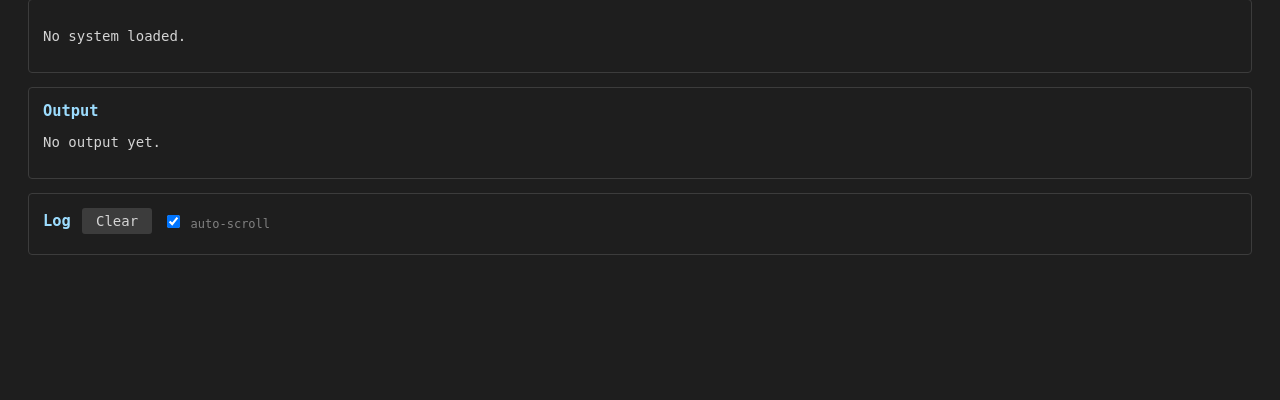
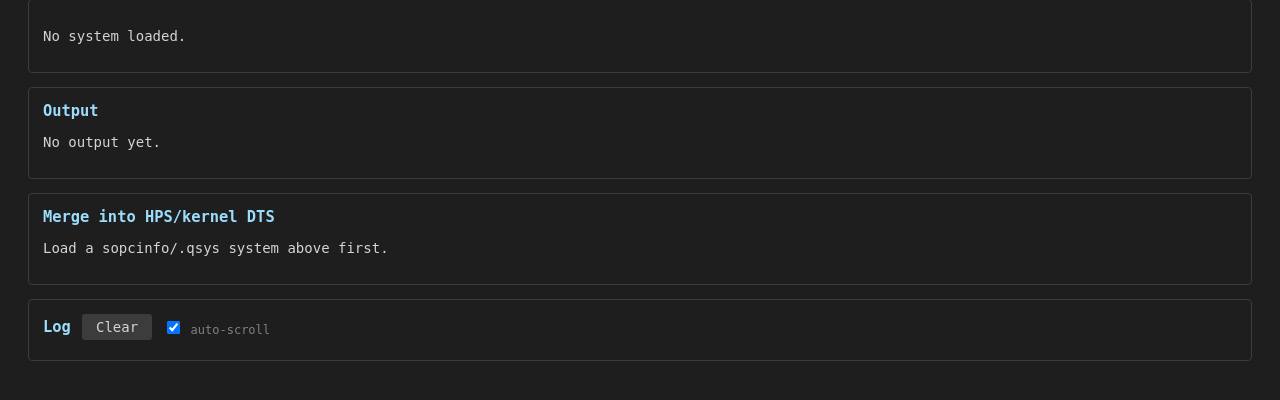
Before and after one commit to LaurenceA4L/fpga-embedded-studio, a FastAPI app: page / in a window 1280 px wide. Shown: the part 212-612 px from the top of the page. Run offline with FastAPI, Linux system fonts and the light colour scheme; data that the repository does not hold is empty; some libraries are stand-ins or nearby versions.

Commit message:
FOLLOWUP to addition of submodule dts-merge

```diff
--- a/pyproject.toml
+++ b/pyproject.toml
@@ -26,7 +26,12 @@ dev = [
 [tool.pytest.ini_options]
 testpaths = [
     "submodules/sopc2dts/tests",
+    "submodules/dts-merge/tests",
+    "tests",
 ]
+# Both submodules' test packages are named plain "tests" — importlib mode
+# resolves them by file path instead of colliding on that shared module name.
+addopts = ["--import-mode=importlib"]
 
 [tool.ruff]
 line-length = 100
--- a/web/gui/app.py
+++ b/web/gui/app.py
@@ -42,6 +42,21 @@ class _AppState:
         self.boardinfo_path: str = ""
         self.last_output: Optional[bytes | str] = None
         self.last_output_type: str = "dts"
+
+        # --- dts-merge (HPS/kernel DTS <- sopc2dts fabric DTS) ---
+        # Default points at the real build artefact bundled as a dts-merge
+        # test fixture: reconstructed from the exact cp/sed steps
+        # meta-intel-fpga-refdes's device-tree.bb runs for MACHINE
+        # agilex7_dk_si_agf014eb (see tests/integration/test_agilex7_integration.py
+        # in the dts-merge submodule for how it's assembled/why it's real).
+        self.hps_default: str = "tests/fixtures/hps/socfpga_agilex7_socdk.dts"
+        self.hps_include_default: str = "tests/fixtures/hps/include"
+        self.hps_path: str = ""
+        self.hps_include_dirs: str = ""
+        self.hps_parsed = None            # dts_merge.parser.ParsedDTS
+        self.merge_anchor: str = ""
+        self.fpga_anchor: str = "sopc0"   # DTGenerator always labels its container "sopc0"
+        self.merge_result = None          # dts_merge.merge.MergeResult
 
 
 state = _AppState()
@@ -106,6 +121,7 @@ async def index(request: Request) -> HTMLResponse:
             "boardinfo_path": state.boardinfo_path,
             "boardinfo_default": state.boardinfo_default,
             "system_html": _render_system_html() if state.system else "",
+            "merge_html": _render_merge_html(),
         },
     )
 
@@ -115,7 +131,7 @@ async def load(input_path: str = Form(...)) -> HTMLResponse:
     err = _do_load(input_path.strip())
     if err:
         return HTMLResponse(f'<p class="err">Error: {err}</p>')
-    return HTMLResponse(_render_system_html())
+    return HTMLResponse(_render_system_html() + _render_merge_section_oob())
 
 
 @app.post("/load-board", response_class=HTMLResponse)
@@ -124,7 +140,8 @@ async def load_board(board_path: str = Form(...)) -> HTMLResponse:
     if not board_path:
         state.boardinfo = None
         state.boardinfo_path = ""
-        return HTMLResponse('<span class="ok">Using default board settings.</span>')
+        state.merge_result = None  # POV/boardinfo changed; any prior merge is stale
+        return HTMLResponse('<span class="ok">Using default board settings.</span>' + _render_merge_section_oob())
     p = Path(board_path)
     if not p.is_absolute() and not p.exists():
         import sopc2dts_py as _pkg
@@ -135,6 +152,7 @@ async def load_board(board_path: str = Form(...)) -> HTMLResponse:
         from sopc2dts_py.parsers import load_boardinfo
         state.boardinfo = load_boardinfo(str(p))
         state.boardinfo_path = board_path
+        state.merge_result = None  # POV/boardinfo changed; any prior merge is stale
         pov = state.boardinfo.pov or ""
         oob = (
             '<input id="pov-input" name="pov" type="text" '
@@ -142,7 +160,9 @@ async def load_board(board_path: str = Form(...)) -> HTMLResponse:
             + 'hx-swap-oob="true">'
         )
         label = f" &mdash; POV: <code>{pov}</code>" if pov else ""
-        return HTMLResponse(f'<span class="ok">&#x2713; Loaded: {p.name}{label}</span>{oob}')
+        return HTMLResponse(
+            f'<span class="ok">&#x2713; Loaded: {p.name}{label}</span>{oob}{_render_merge_section_oob()}'
+        )
     except Exception as exc:  # noqa: BLE001
         return HTMLResponse(f'<span class="err">Error: {exc}</span>')
 
@@ -202,6 +222,77 @@ def download() -> Response:
     )
 
 
+@app.post("/merge/load-hps", response_class=HTMLResponse)
+async def merge_load_hps(
+    hps_path: str = Form(...),
+    include_dirs: str = Form(""),
+) -> HTMLResponse:
+    err = _do_load_hps(hps_path.strip(), include_dirs.strip())
+    if err:
+        return HTMLResponse(f'<p class="err">Error: {err}</p>' + _render_merge_html())
+    return HTMLResponse(_render_merge_html())
+
+
+@app.post("/merge", response_class=HTMLResponse)
+async def do_merge(
+    anchor_label: str = Form(""),
+    fpga_anchor_label: str = Form("sopc0"),
+) -> HTMLResponse:
+    if state.system is None:
+        return HTMLResponse('<p class="err">Load a sopcinfo/.qsys system first.</p>' + _render_merge_html())
+    if state.hps_parsed is None:
+        return HTMLResponse('<p class="err">Load an HPS/kernel DTS file first.</p>' + _render_merge_html())
+
+    from dts_merge.merge import MergeError, merge_trees
+    from sopc2dts_py.generators.GeneratorFactory import GeneratorFactory, GeneratorType
+    from sopc2dts_py.model.boardinfo import BoardInfo
+
+    state.merge_anchor = anchor_label.strip()
+    state.fpga_anchor = fpga_anchor_label.strip()
+
+    bi = state.boardinfo or BoardInfo()
+    fpga_generator = GeneratorFactory.create_generator_for(state.system, GeneratorType.DTS)
+    fpga_root = fpga_generator.get_dt_output(bi)
+
+    try:
+        state.merge_result = merge_trees(
+            state.hps_parsed.root, fpga_root,
+            base_anchor_label=state.merge_anchor or None,
+            fpga_anchor_label=state.fpga_anchor or None,
+        )
+    except MergeError as exc:
+        state.merge_result = None
+        return HTMLResponse(f'<p class="err">Error: {exc}</p>' + _render_merge_html())
+
+    return HTMLResponse(_render_merge_html())
+
+
+@app.post("/merge/resolve", response_class=HTMLResponse)
+async def merge_resolve(index: int = Form(...), choice: str = Form(...)) -> HTMLResponse:
+    from dts_merge.merge import Resolution
+
+    if state.merge_result is None:
+        return HTMLResponse('<p class="err">No merge in progress.</p>' + _render_merge_html())
+    try:
+        state.merge_result.resolve(index, Resolution[choice.upper()])
+    except Exception as exc:  # noqa: BLE001
+        return HTMLResponse(f'<p class="err">Error: {exc}</p>' + _render_merge_html())
+    return HTMLResponse(_render_merge_html())
+
+
+@app.get("/merge/download")
+def merge_download() -> Response:
+    result = state.merge_result
+    if result is None or result.unresolved:
+        return Response("No fully-resolved merge available.", status_code=404)
+    content = ("/dts-v1/;\n" + result.merged_root.to_string(0)).encode("utf-8")
+    return Response(
+        content=content,
+        media_type="application/octet-stream",
+        headers={"Content-Disposition": 'attachment; filename="merged.dts"'},
+    )
+
+
 @app.get("/log/stream")
 async def log_stream() -> StreamingResponse:
     async def _events():
@@ -239,9 +330,34 @@ def _do_load(input_path: str) -> Optional[str]:
         state.system.recheck_components()
         state.prefill_input = input_path
         state.boardinfo = BoardInfo()
+        state.merge_result = None  # any prior merge paired a now-replaced fpga tree
         return None
     except Exception as exc:  # noqa: BLE001
         logging.exception("Load failed: %s", input_path)
+        return str(exc)
+
+
+def _do_load_hps(input_path: str, include_dirs_raw: str) -> Optional[str]:
+    from dts_merge.parser import DTSParseError, preprocess_and_parse
+    import dts_merge as _dm
+    pkg_root = Path(_dm.__file__).parent.parent
+
+    def _resolve(raw: str) -> Path:
+        rp = Path(raw)
+        return rp if rp.is_absolute() or rp.exists() else pkg_root / raw
+
+    p = _resolve(input_path)
+    if not p.exists():
+        return f"File not found: {input_path}"
+    include_dirs = [_resolve(d.strip()) for d in include_dirs_raw.split(",") if d.strip()]
+    try:
+        state.hps_parsed = preprocess_and_parse(p, include_dirs)
+        state.hps_path = input_path
+        state.hps_include_dirs = include_dirs_raw
+        state.merge_result = None
+        return None
+    except DTSParseError as exc:
+        logging.exception("HPS DTS load failed: %s", input_path)
         return str(exc)
 
 
@@ -327,6 +443,120 @@ def _render_system_html() -> str:
     )
 
 
+def _esc(s: str) -> str:
+    return (s or "").replace("&", "&amp;").replace("<", "&lt;").replace(">", "&gt;").replace('"', "&quot;")
+
+
+def _render_merge_section_oob() -> str:
+    """
+    Out-of-band swap for #merge-section, piggy-backed on responses (like
+    /load) that change whether a system is loaded but don't target that
+    section themselves — mirrors the existing pov-input OOB swap in
+    /load-board.
+    """
+    return f'<div id="merge-section" hx-swap-oob="true">{_render_merge_html()}</div>'
+
+
+def _render_merge_html() -> str:
+    if state.system is None:
+        return "<p>Load a sopcinfo/.qsys system above first.</p>"
+
+    hps_status = (
+        f'<span class="ok">&#x2713; Loaded: {_esc(state.hps_path)}</span>' if state.hps_parsed
+        else '<span class="dim">Not loaded.</span>'
+    )
+    html = (
+        '<form hx-post="/merge/load-hps" hx-target="#merge-section" hx-swap="innerHTML" hx-indicator="#hps-spinner">'
+        '<div class="row"><label>HPS/kernel DTS</label>'
+        f'<input type="text" name="hps_path" value="{_esc(state.hps_path)}" '
+        'placeholder="/path/to/socfpga_..._socdk.dts" list="hps-dts-suggestions">'
+        f'<datalist id="hps-dts-suggestions"><option value="{_esc(state.hps_default)}"></datalist>'
+        '<button type="submit">Load</button>'
+        '<span id="hps-spinner" class="htmx-indicator">&#x23F3; loading&hellip;</span>'
+        '</div>'
+        '<div class="row"><label>Include dirs</label>'
+        f'<input type="text" name="include_dirs" value="{_esc(state.hps_include_dirs)}" '
+        'placeholder="comma-separated -I dirs for cpp (dt-bindings headers, ...)" '
+        'list="hps-include-suggestions">'
+        f'<datalist id="hps-include-suggestions"><option value="{_esc(state.hps_include_default)}"></datalist>'
+        '</div>'
+        f'<div class="row"><label></label>{hps_status}</div>'
+        '</form>'
+        '<hr>'
+        '<form hx-post="/merge" hx-target="#merge-section" hx-swap="innerHTML" hx-indicator="#merge-spinner">'
+        '<div class="row"><label>Base anchor</label>'
+        f'<input type="text" name="anchor_label" value="{_esc(state.merge_anchor)}" '
+        'placeholder="label in the HPS tree, e.g. soc0 (blank = HPS root)"></div>'
+        '<div class="row"><label>FPGA anchor</label>'
+        f'<input type="text" name="fpga_anchor_label" value="{_esc(state.fpga_anchor)}" '
+        'placeholder="label inside the fpga tree, e.g. sopc0"></div>'
+        '<div class="row"><label></label>'
+        '<button type="submit">Compute merge</button>'
+        '<span id="merge-spinner" class="htmx-indicator">&#x23F3; merging&hellip;</span>'
+        '</div></form>'
+        f'{_render_conflicts_html()}'
+    )
+    return html
+
+
+def _conflict_path_display(c) -> str:
+    from dts_merge.merge import ConflictKind
+    if c.kind == ConflictKind.DUPLICATE_LABEL and c.base_path and c.fpga_path:
+        return f"{c.label}: {c.base_path} (HPS) ↔ {c.fpga_path} (FPGA)"
+    return c.path
+
+
+def _render_conflicts_html() -> str:
+    result = state.merge_result
+    if result is None:
+        return ""
+    if not result.conflicts:
+        return '<hr><p class="ok">&#x2713; No conflicts &mdash; merge is clean.</p>' + _render_merge_download_link()
+
+    from dts_merge.merge import ConflictKind
+
+    rows = []
+    for i, c in enumerate(result.conflicts):
+        path = _esc(_conflict_path_display(c))
+        kind = c.kind.name.replace("_", " ").title()
+        if c.resolved:
+            rows.append(
+                f'<tr><td>{kind}</td><td><code>{path}</code></td>'
+                f'<td class="ok">&#x2713; kept {c.resolution.name.lower()}</td><td></td></tr>'
+            )
+            continue
+        both_btn = (
+            f'<button name="choice" value="both" type="submit">Keep both</button>'
+            if c.kind in (ConflictKind.DUPLICATE_PATH, ConflictKind.DUPLICATE_LABEL) else ""
+        )
+        rows.append(
+            f'<tr><td>{kind}</td><td><code>{path}</code></td><td class="err">unresolved</td>'
+            '<td>'
+            f'<form hx-post="/merge/resolve" hx-target="#merge-section" hx-swap="innerHTML" style="display:inline">'
+            f'<input type="hidden" name="index" value="{i}">'
+            '<button name="choice" value="base" type="submit">Keep HPS</button> '
+            '<button name="choice" value="fpga" type="submit">Keep FPGA</button> '
+            f'{both_btn}'
+            '</form></td></tr>'
+        )
+    table = (
+        '<hr><h3>Conflicts</h3>'
+        '<table><thead><tr><th>Kind</th><th>Path</th><th>Status</th><th>Resolve</th></tr></thead>'
+        f'<tbody>{"".join(rows)}</tbody></table>'
+    )
+    unresolved_n = len(result.unresolved)
+    footer = (
+        f'<p>{unresolved_n} of {len(result.conflicts)} conflict(s) unresolved.</p>'
+        if unresolved_n else
+        '<p class="ok">All conflicts resolved.</p>' + _render_merge_download_link()
+    )
+    return table + footer
+
+
+def _render_merge_download_link() -> str:
+    return '<p><a href="/merge/download" download="merged.dts">&#x2B07; Download merged.dts</a></p>'
+
+
 _EXT_MAP: dict[str, str] = {
     "dts": "dts", "dtb": "dtb", "dtb-ihex8": "hex", "dtb-ihex32": "hex",
     "dtb-char-arr": "h", "kernel": "h", "uboot": "h", "sopc-header": "h", "graph": "dot",
--- a/web/gui/templates/index.html
+++ b/web/gui/templates/index.html
@@ -93,6 +93,11 @@
 </section>
 
 <section>
+  <h2>Merge into HPS/kernel DTS</h2>
+  <div id="merge-section">{{ merge_html | safe }}</div>
+</section>
+
+<section>
   <div class="log-toolbar">
     <h2>Log</h2>
     <button type="button" class="secondary" onclick="clearLog()">Clear</button>
```
Also changed, not shown: tests/gui/test_merge_routes.py (added, +152 -0 lines), README.md, tests/gui/__init__.py (added), 1 other file.
